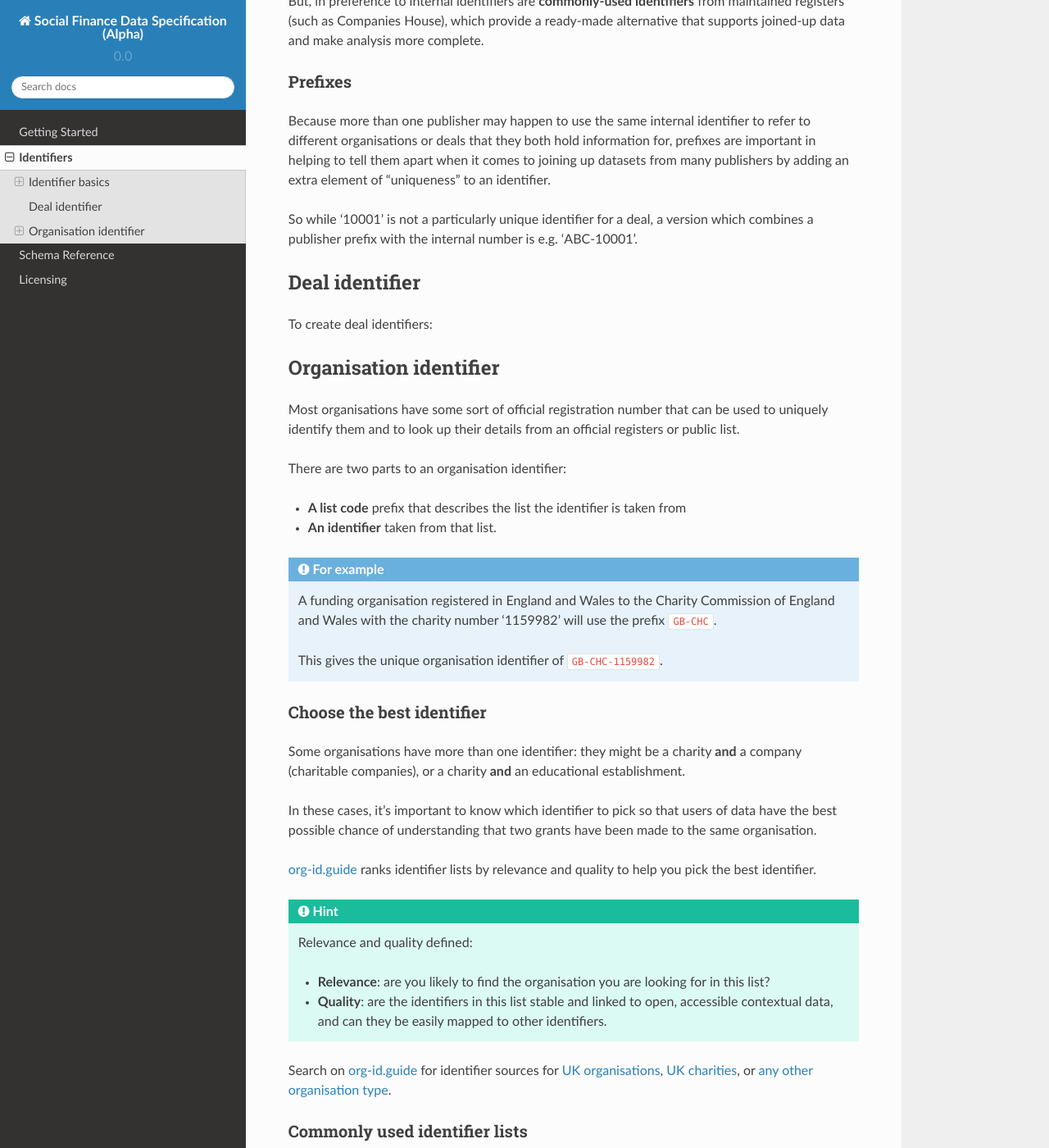
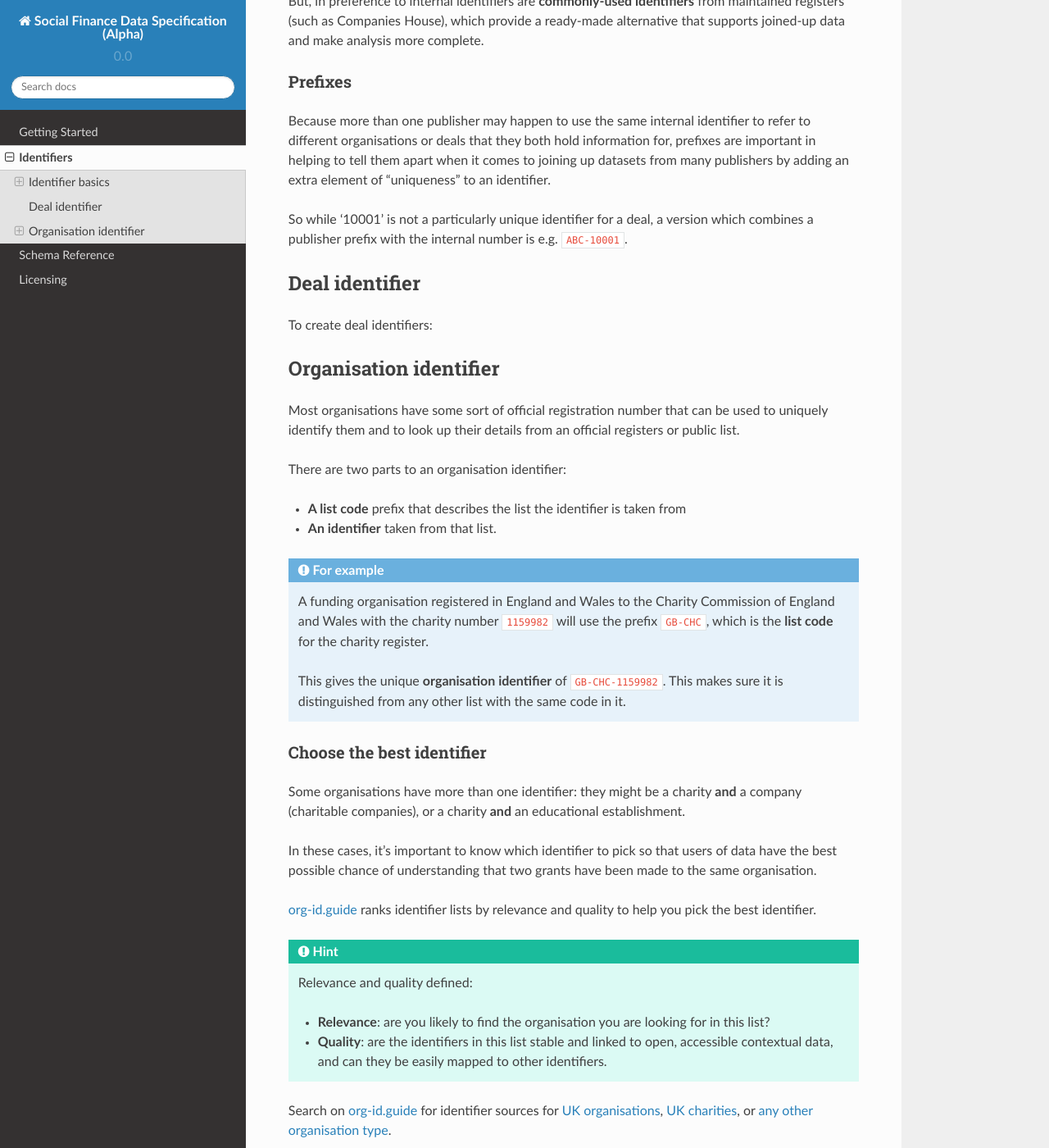
Before and after one commit to SocialEconomyDataLab/spec, a Sphinx documentation site: the page built from docs/identifiers.md, in a window 1280 px wide and 1400 px high, scrolled down 953 px. Shown: the whole window at 82% size. Built offline with Sphinx 7.4.7 and the Read the Docs theme 2.0.0, drawn with Linux system fonts in a browser that asks for light colours.

Commit message:
examples

````diff
--- a/docs/identifiers.md
+++ b/docs/identifiers.md
@@ -30,7 +30,7 @@ But, in preference to internal identifiers are **commonly-used identifiers** fro
 ### Prefixes
 Because more than one publisher may happen to use the same internal identifier to refer to different organisations or deals that they both hold information for, prefixes are important in helping to tell them apart when it comes to joining up datasets from many publishers by adding an extra element of "uniqueness" to an identifier.
 
-So while '10001' is not a particularly unique identifier for a deal, a version which combines a publisher prefix with the internal number is e.g. 'ABC-10001'.
+So while '10001' is not a particularly unique identifier for a deal, a version which combines a publisher prefix with the internal number is e.g. ``ABC-10001``.
 
 ```eval_rst
 .. _deal-identifier:
@@ -52,9 +52,9 @@ There are two parts to an organisation identifier:
 ```eval_rst
 .. admonition:: For example
 
-  A funding organisation registered in England and Wales to the Charity Commission of England and Wales with the charity number '1159982' will use the prefix ``GB-CHC``.
+  A funding organisation registered in England and Wales to the Charity Commission of England and Wales with the charity number ``1159982`` will use the prefix ``GB-CHC``, which is the **list code** for the charity register.
 
-  This gives the unique organisation identifier of ``GB-CHC-1159982``.
+  This gives the unique **organisation identifier** of ``GB-CHC-1159982``. This makes sure it is distinguished from any other list with the same code in it.
 ```
 
 ### Choose the best identifier
````
